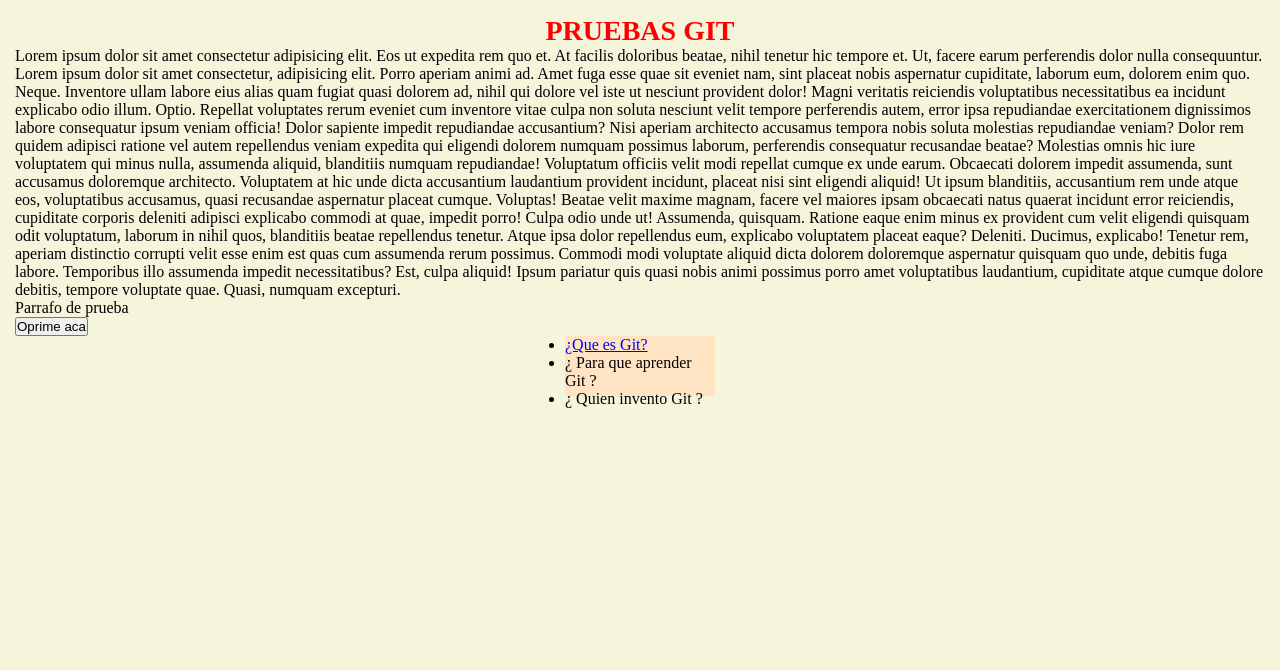
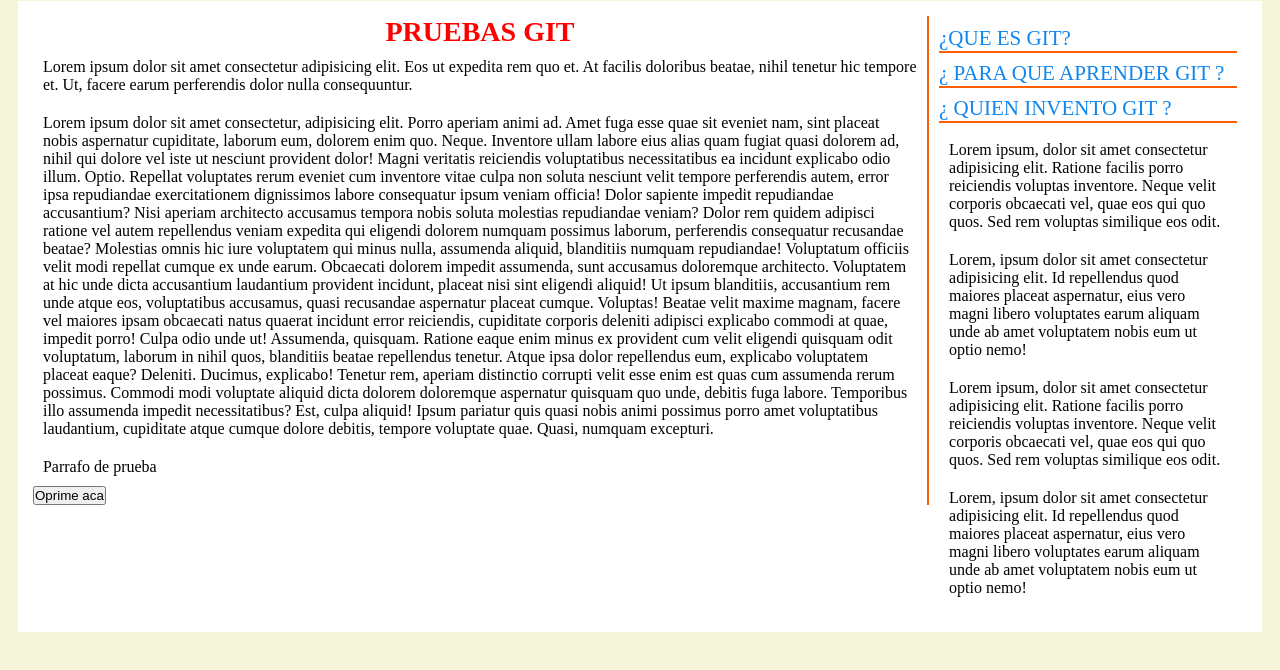
Before and after one commit to eduard0522/CursoGit, a plain HTML site: page index.html in a window 1280 px wide. Drawn offline with Linux system fonts and the light colour scheme.

Commit message:
modificacion desde javasript

```diff
--- a/css/estilos.css
+++ b/css/estilos.css
@@ -7,22 +7,48 @@
 body{
 
     background-color: beige;
-    padding: 15px;
+    padding: 1px;
+}
+
+.container{
+ display:flex;
+ margin: auto;
+ width: 95%;
+ height: 100%;
+ background-color: white;
+ padding: 15px;
+}
+.cuerpo {
+    width: 75%;
+    height: 100%;
+    border-right: solid 2px rgb(249, 95, 6);
+}
+.seccion2{
+    width: 25%;
+    padding: 10px;
 }
 
 h1{
-
     text-align: center;
     color: red;
     font-size:28px;
     font-weight: bold;
 
-
+}
+ul {
+    list-style: none;
+}
+p{
+    padding: 10px;
 }
 
-div{
-  height: 60px;
-  width: 150px;
-  margin: auto;
-  background-color: bisque;
+a {
+    text-decoration: none;
 }
+li {
+    text-transform: uppercase;
+    margin-bottom: 8px;
+    font-size: 21px;
+    color: rgb(15, 134, 238);
+    border-bottom: solid 2px rgb(255, 95, 2);
+}
--- a/index.html
+++ b/index.html
@@ -10,38 +10,57 @@
 </head>
 
 <body>
+
+    <div class="container">
+
+        <div class="cuerpo">
             <h1> PRUEBAS GIT </h1>
-    <P>Lorem ipsum dolor sit amet consectetur adipisicing elit. Eos ut expedita rem quo et. At facilis doloribus beatae,
+            <P>Lorem ipsum dolor sit amet consectetur adipisicing elit. Eos ut expedita rem quo et. At facilis doloribus
+                beatae,
                 nihil tenetur hic tempore et. Ut, facere earum perferendis dolor nulla consequuntur.
             </P>
             <P>
-        Lorem ipsum dolor sit amet consectetur, adipisicing elit. Porro aperiam animi ad. Amet fuga esse quae sit
+                Lorem ipsum dolor sit amet consectetur, adipisicing elit. Porro aperiam animi ad. Amet fuga esse quae
+                sit
                 eveniet nam, sint placeat nobis aspernatur cupiditate, laborum eum, dolorem enim quo. Neque.
-        Inventore ullam labore eius alias quam fugiat quasi dolorem ad, nihil qui dolore vel iste ut nesciunt provident
+                Inventore ullam labore eius alias quam fugiat quasi dolorem ad, nihil qui dolore vel iste ut nesciunt
+                provident
                 dolor! Magni veritatis reiciendis voluptatibus necessitatibus ea incidunt explicabo odio illum. Optio.
-        Repellat voluptates rerum eveniet cum inventore vitae culpa non soluta nesciunt velit tempore perferendis autem,
-        error ipsa repudiandae exercitationem dignissimos labore consequatur ipsum veniam officia! Dolor sapiente
+                Repellat voluptates rerum eveniet cum inventore vitae culpa non soluta nesciunt velit tempore
+                perferendis autem,
+                error ipsa repudiandae exercitationem dignissimos labore consequatur ipsum veniam officia! Dolor
+                sapiente
                 impedit repudiandae accusantium?
-        Nisi aperiam architecto accusamus tempora nobis soluta molestias repudiandae veniam? Dolor rem quidem adipisci
+                Nisi aperiam architecto accusamus tempora nobis soluta molestias repudiandae veniam? Dolor rem quidem
+                adipisci
                 ratione vel autem repellendus veniam expedita qui eligendi dolorem numquam possimus laborum, perferendis
                 consequatur recusandae beatae?
                 Molestias omnis hic iure voluptatem qui minus nulla, assumenda aliquid, blanditiis numquam repudiandae!
                 Voluptatum officiis velit modi repellat cumque ex unde earum. Obcaecati dolorem impedit assumenda, sunt
                 accusamus doloremque architecto.
-        Voluptatem at hic unde dicta accusantium laudantium provident incidunt, placeat nisi sint eligendi aliquid! Ut
-        ipsum blanditiis, accusantium rem unde atque eos, voluptatibus accusamus, quasi recusandae aspernatur placeat
+                Voluptatem at hic unde dicta accusantium laudantium provident incidunt, placeat nisi sint eligendi
+                aliquid! Ut
+                ipsum blanditiis, accusantium rem unde atque eos, voluptatibus accusamus, quasi recusandae aspernatur
+                placeat
                 cumque. Voluptas!
                 Beatae velit maxime magnam, facere vel maiores ipsam obcaecati natus quaerat incidunt error reiciendis,
-        cupiditate corporis deleniti adipisci explicabo commodi at quae, impedit porro! Culpa odio unde ut! Assumenda,
+                cupiditate corporis deleniti adipisci explicabo commodi at quae, impedit porro! Culpa odio unde ut!
+                Assumenda,
                 quisquam.
-        Ratione eaque enim minus ex provident cum velit eligendi quisquam odit voluptatum, laborum in nihil quos,
-        blanditiis beatae repellendus tenetur. Atque ipsa dolor repellendus eum, explicabo voluptatem placeat eaque?
+                Ratione eaque enim minus ex provident cum velit eligendi quisquam odit voluptatum, laborum in nihil
+                quos,
+                blanditiis beatae repellendus tenetur. Atque ipsa dolor repellendus eum, explicabo voluptatem placeat
+                eaque?
                 Deleniti.
-        Ducimus, explicabo! Tenetur rem, aperiam distinctio corrupti velit esse enim est quas cum assumenda rerum
-        possimus. Commodi modi voluptate aliquid dicta dolorem doloremque aspernatur quisquam quo unde, debitis fuga
+                Ducimus, explicabo! Tenetur rem, aperiam distinctio corrupti velit esse enim est quas cum assumenda
+                rerum
+                possimus. Commodi modi voluptate aliquid dicta dolorem doloremque aspernatur quisquam quo unde, debitis
+                fuga
                 labore.
-        Temporibus illo assumenda impedit necessitatibus? Est, culpa aliquid! Ipsum pariatur quis quasi nobis animi
-        possimus porro amet voluptatibus laudantium, cupiditate atque cumque dolore debitis, tempore voluptate quae.
+                Temporibus illo assumenda impedit necessitatibus? Est, culpa aliquid! Ipsum pariatur quis quasi nobis
+                animi
+                possimus porro amet voluptatibus laudantium, cupiditate atque cumque dolore debitis, tempore voluptate
+                quae.
                 Quasi, numquam excepturi.
             </P>
             <p>
@@ -49,14 +68,36 @@
             </p>
 
             <input type="button" onclick="saludo()" value="Oprime aca">
+        </div>
 
-    <div>
+
+        <div class="seccion2">
             <ul>
-        <li><a href="#">¿Que es Git?</a></li>
+                <li><a>¿Que es Git?</a></li>
                 <li> <a> ¿ Para que aprender Git ?</a></li>
                 <li> <a> ¿ Quien invento Git ?</a></li>
             </ul>
+
+            <p>
+                Lorem ipsum, dolor sit amet consectetur adipisicing elit. Ratione facilis porro reiciendis voluptas
+                inventore. Neque velit corporis obcaecati vel, quae eos qui quo quos. Sed rem voluptas similique eos
+                odit.
+            </p>
+            <p>Lorem, ipsum dolor sit amet consectetur adipisicing elit. Id repellendus quod maiores placeat aspernatur,
+                eius vero magni libero voluptates earum aliquam unde ab amet voluptatem nobis eum ut optio nemo!</p>
+
+            <p>
+                Lorem ipsum, dolor sit amet consectetur adipisicing elit. Ratione facilis porro reiciendis voluptas
+                inventore. Neque velit corporis obcaecati vel, quae eos qui quo quos. Sed rem voluptas similique eos
+                odit.
+            </p>
+            <p>Lorem, ipsum dolor sit amet consectetur adipisicing elit. Id repellendus quod maiores placeat aspernatur,
+                eius vero magni libero voluptates earum aliquam unde ab amet voluptatem nobis eum ut optio nemo!</p>
         </div>
+
+    </div>
+
+
 
 
 
```
Lines whose indentation alone changed are shown as unchanged.
